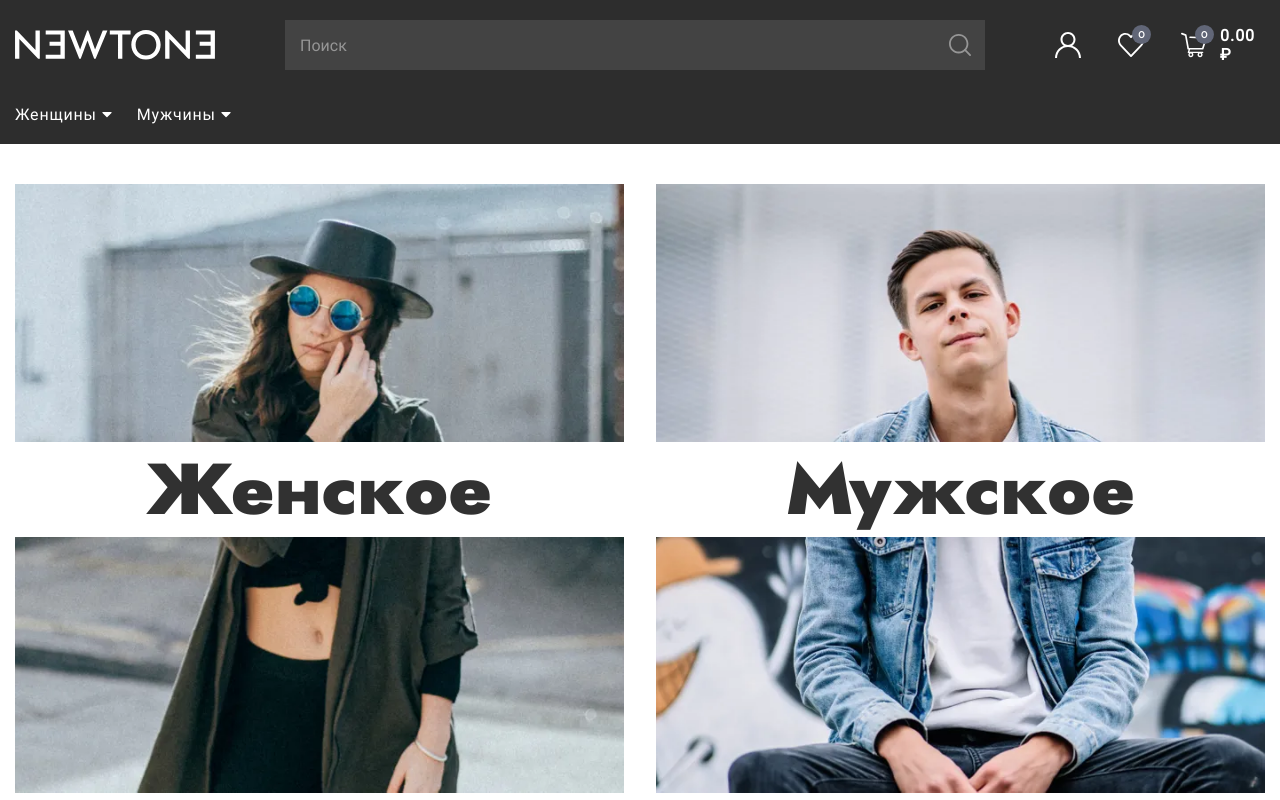
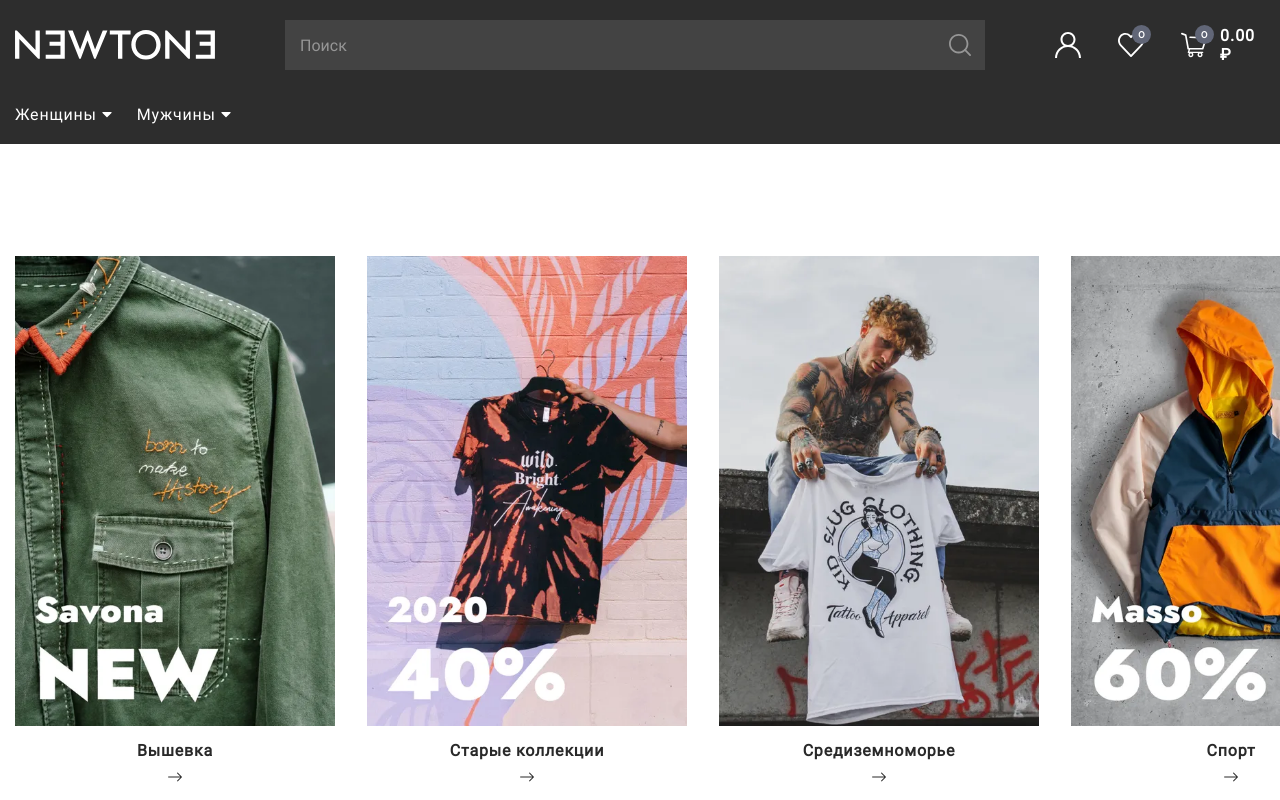
Before and after one commit to dmitriy-severenchuk/newtone-shop, a Vue app: page / in a window 1280 px wide. Shown: the top 800 px of the page. Built offline with nearby package versions, Linux system fonts and the light colour scheme.

Commit message:
first push

```diff
--- a/src/components/Main-page/Main-page.vue
+++ b/src/components/Main-page/Main-page.vue
@@ -3,7 +3,7 @@
     <div class="container">
       <div class="page__inner">
         <div class="page__intro">
-          <div class="page__intro__box">
+          <!-- <div class="page__intro__box">
             <a href="#" class="page__intro__box__link"
               ><img
                 src="@/assets/images/women.webp"
@@ -18,7 +18,7 @@
               />
               <span class="page__intro__box__link-content">Мужское</span>
             </a>
-          </div>
+          </div> -->
           <div class="page__intro__categories">
             <a href="#" class="page__intro__categories__item">
               <div class="page__intro__categories__item-img__wrapper">
```
